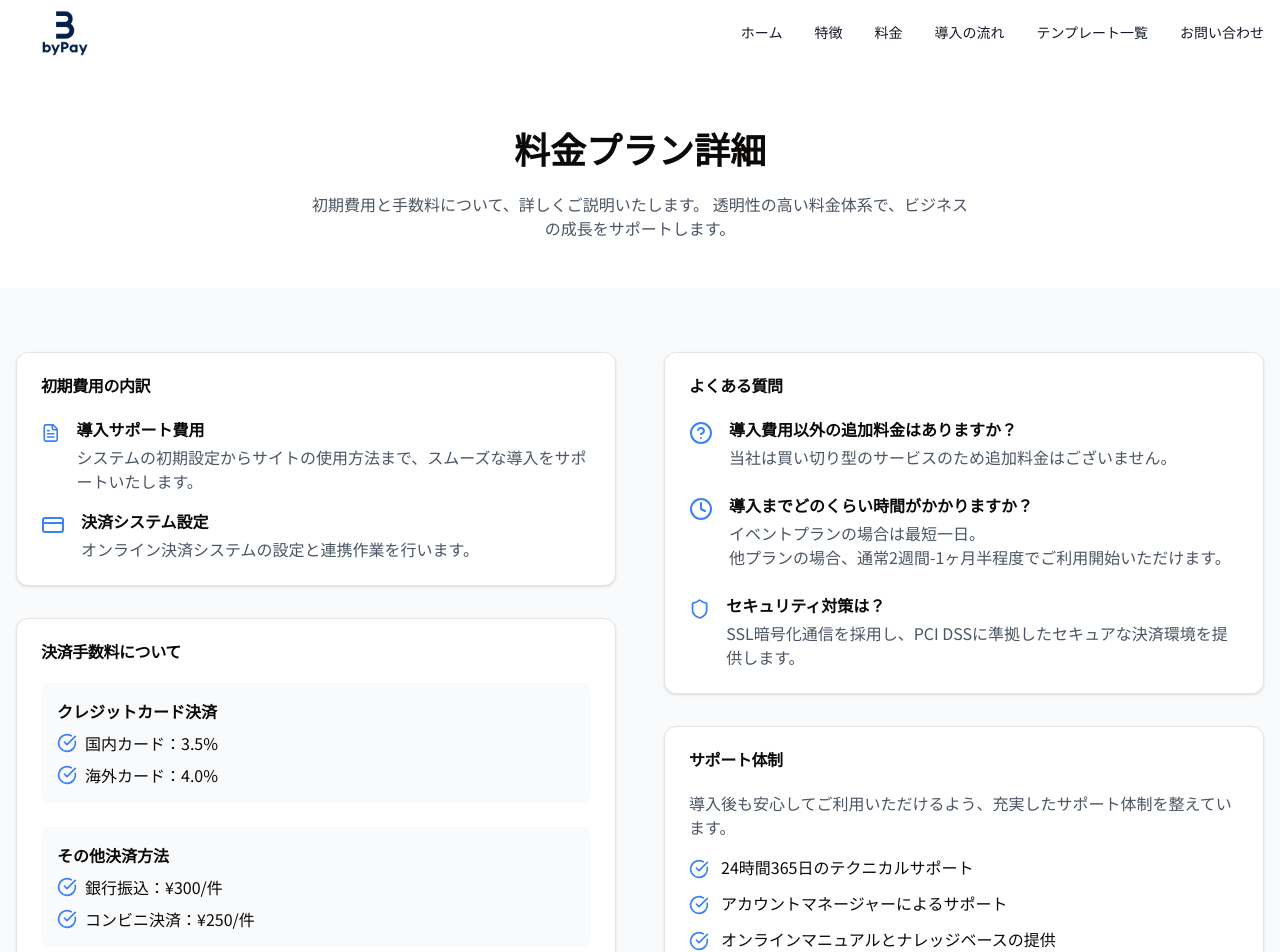
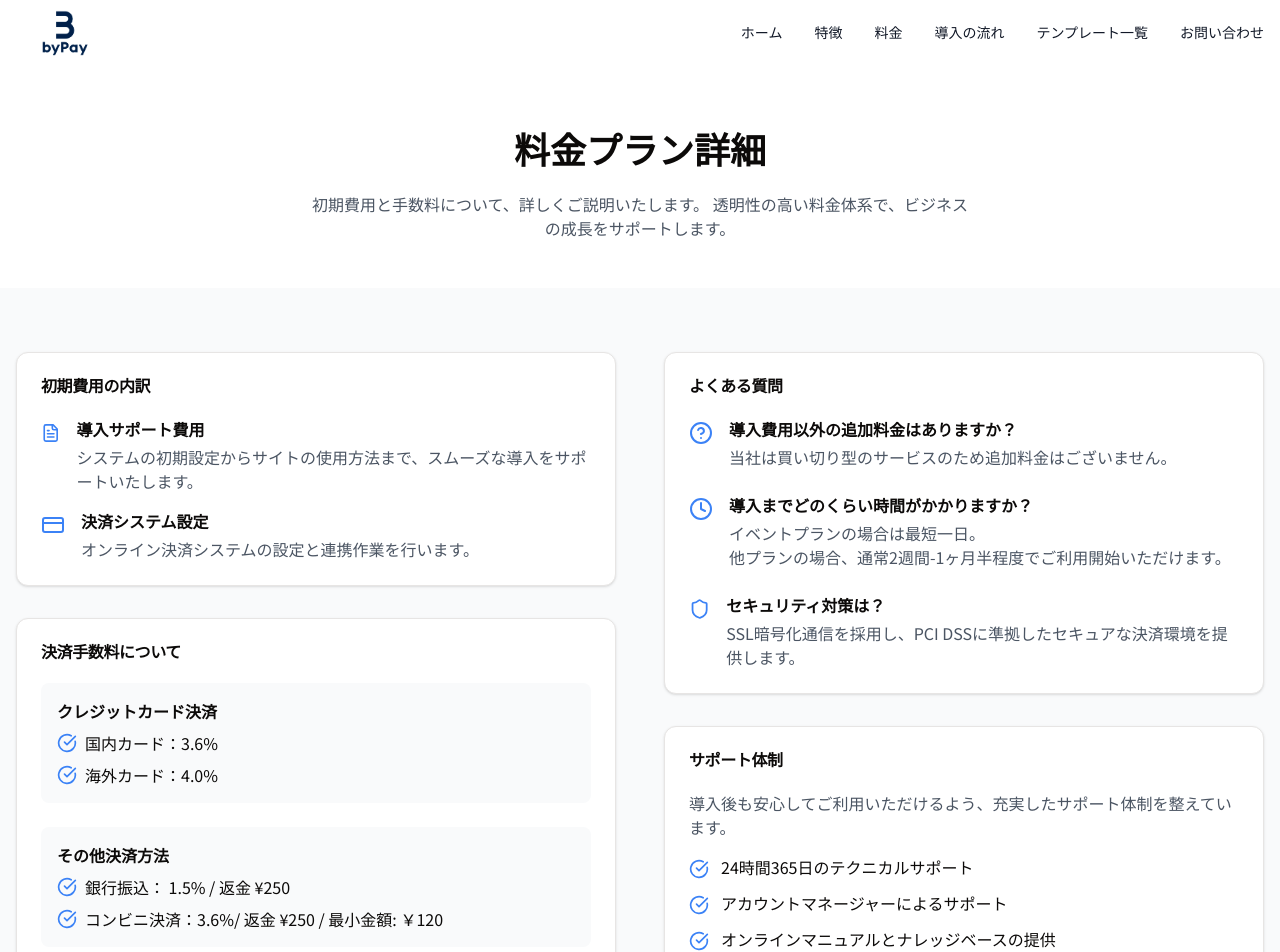
Before and after one commit to bbbyk105/byPay, a Next.js app: page /price in a window 1280 px wide. Shown: the top 952 px of the page. Built offline with nearby package versions, Linux system fonts and the light colour scheme.

Commit message:
料金詳細の変更

```diff
--- a/app/price/page.tsx
+++ b/app/price/page.tsx
@@ -76,7 +76,7 @@ const PricingDetail = () => {
                       <ul className="space-y-2">
                         <li className="flex items-center">
                           <CheckCircle className="w-5 h-5 text-blue-500 mr-2" />
-                          <span>国内カード：3.5%</span>
+                          <span>国内カード：3.6%</span>
                         </li>
                         <li className="flex items-center">
                           <CheckCircle className="w-5 h-5 text-blue-500 mr-2" />
@@ -90,11 +90,13 @@ const PricingDetail = () => {
                       <ul className="space-y-2">
                         <li className="flex items-center">
                           <CheckCircle className="w-5 h-5 text-blue-500 mr-2" />
-                          <span>銀行振込：¥300/件</span>
+                          <span>銀行振込： 1.5% / 返金 ¥250</span>
                         </li>
                         <li className="flex items-center">
                           <CheckCircle className="w-5 h-5 text-blue-500 mr-2" />
-                          <span>コンビニ決済：¥250/件</span>
+                          <span>
+                            コンビニ決済：3.6%/ 返金 ¥250 / 最小金額: ￥120
+                          </span>
                         </li>
                       </ul>
                     </div>
```
